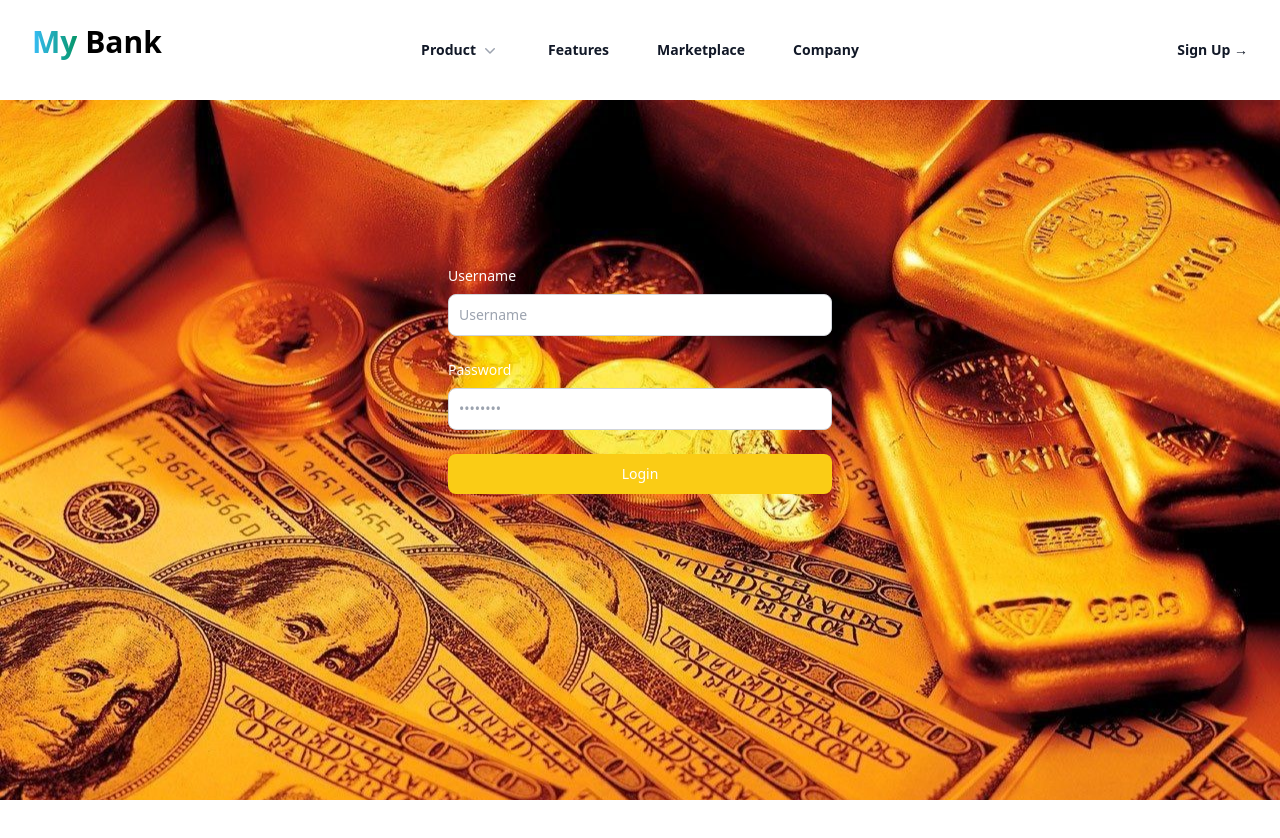
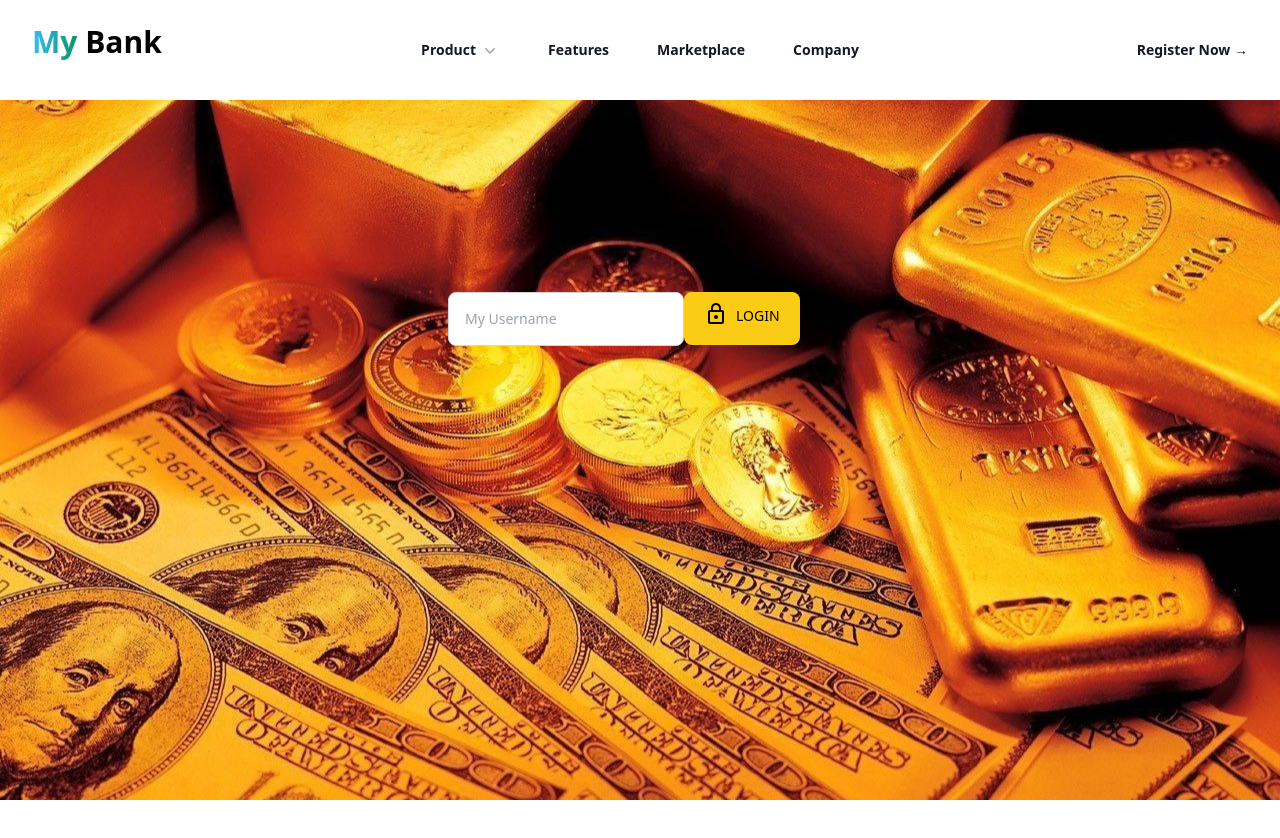
Before and after one commit to mfaizmohamad/Banking_App_Client, a React (Vite) app: page /#/ in a window 1280 px wide. Shown: the top 838 px of the page. Built offline with nearby package versions, Linux system fonts and the light colour scheme.

Commit message:
login add feature

```diff
--- a/src/auth/Login.tsx
+++ b/src/auth/Login.tsx
@@ -1,36 +1,35 @@
 import { ChangeEvent, FormEvent, useEffect, useState } from "react";
-
 import { useNavigate } from "react-router-dom";
-
 import routingPath from "../routing/Router_Path";
 import { errorListner, inputError } from "../utils/Input_error";
 import HeaderAuth from "../component/HeaderAuth";
-
+import { MdLockOutline } from "react-icons/md";
 
 interface FormData {
   login: string;
-  password: any;
+  password: string;
 }
 
 const Login = () => {
   const navigate = useNavigate();
-
   const [invalid, setInvalid] = useState(false);
-
   const [formData, setFormData] = useState<FormData>({
     login: "",
     password: "",
   });
+  const [isModalOpen, setIsModalOpen] = useState(false);
 
   const handleChange = (e: ChangeEvent<HTMLInputElement>) => {
     const { name, value } = e.target;
-    setFormData({
-      ...formData,
-      [name]: value,
-    });
+    setFormData({ ...formData, [name]: value });
   };
 
-  const handleSubmit = async (e: FormEvent<HTMLFormElement>) => {
+  const handleUsernameSubmit = (e: FormEvent<HTMLFormElement>) => {
+    e.preventDefault();
+    setIsModalOpen(true);
+  };
+
+  const handlePasswordSubmit = async (e: FormEvent<HTMLFormElement>) => {
     e.preventDefault();
     try {
       const response = await postQuestion(formData);
@@ -79,20 +78,14 @@ const Login = () => {
     errorListner();
   }, []);
 
+  const loginUsername = formData.login
+
   return (
     <section className="custom-bg bg-cover bg-center bg-no-repeat h-screen">
-      <HeaderAuth/>
+      <HeaderAuth />
       <div className="flex flex-col items-center justify-center px-6 py-8 mx-auto md:h-screen lg:py-0">
         <div className="w-full rounded-lg md:mt-0 sm:max-w-md xl:p-0">
           <div className="p-6 mt-[-15rem] space-y-4 md:space-y-6 sm:p-8">
-            {/* <div className="flex justify-center">
-              <h1 className="mb-4 text-center text-2xl font-extrabold text-black dark:text-white md:text-2xl lg:text-3xl">
-                <span className="text-transparent bg-clip-text bg-gradient-to-r to-emerald-600 from-sky-400">
-                  My
-                </span>{" "}
-                Bank
-              </h1>
-            </div> */}
             {invalid && (
               <div className="flex justify-center mb-5 mt-[-5rem]">
                 <div className="bg-[#f8d7da] text-center text-red-700 w-[24rem] py-5 rounded-md">
@@ -102,19 +95,13 @@ const Login = () => {
             )}
             <form
               className="space-y-4 md:space-y-6"
-              action="#"
+              onSubmit={handleUsernameSubmit}
               onInvalid={(e) => {
                 inputError(e);
               }}
-              onSubmit={handleSubmit}
             >
+              <div className="flex">
                 <div>
-                <label
-                  htmlFor="text"
-                  className="block mb-2 text-sm font-medium text-white"
-                >
-                  Username
-                </label>
                   <input
                     type="text"
                     name="login"
@@ -123,17 +110,66 @@ const Login = () => {
                     required
                     error-required={"Please insert username"}
                     id="login"
-                  className="border border-gray-300 text-gray-900 sm:text-sm rounded-lg focus:ring-primary-600 focus:border-primary-600 block w-full p-2.5"
-                  placeholder="Username"
+                    className="border border-gray-300 text-gray-900 sm:text-sm rounded-lg focus:ring-primary-600 focus:border-primary-600 block w-full p-4"
+                    placeholder="My Username"
                   />
                 </div>
+                <button
+                  type="submit"
+                  className="h-[3.3rem] flex text-black bg-yellow-400 hover:bg-yellow-300 focus:ring-4 focus:outline-none focus:ring-primary-300 font-medium rounded-lg text-sm px-5 py-2.5 text-center"
+                >
+                  <MdLockOutline className="mr-2 text-[1.5rem]" />
+                  <span className="inline-block mt-1">LOGIN</span>
+                </button>
+              </div>
+            </form>
+
+            {isModalOpen && (
+              <div
+                id="authentication-modal"
+                aria-hidden="true"
+                className="overflow-y-auto overflow-x-hidden fixed top-0 right-0 left-0 z-50 justify-center items-center w-full md:inset-0 h-[calc(100%-1rem)] max-h-full flex"
+              >
+                <div className="relative p-4 w-full max-w-md max-h-full">
+                  <div className="relative w-[50rem] h-[30rem] ml-[-10rem] opacity-95 bg-white rounded-lg shadow dark:bg-gray-700">
+                    <div className="flex items-center justify-between p-4 md:p-5 border-b rounded-t dark:border-gray-600">
+                      <h3 className="text-xl font-semibold text-gray-900 dark:text-white">
+                        Please insert your password
+                      </h3>
+                      <button
+                        type="button"
+                        className="end-2.5 text-gray-400 bg-transparent hover:bg-gray-200 hover:text-gray-900 rounded-lg text-sm w-8 h-8 ms-auto inline-flex justify-center items-center dark:hover:bg-gray-600 dark:hover:text-white"
+                        onClick={() => setIsModalOpen(false)}
+                      >
+                        <svg
+                          className="w-3 h-3"
+                          aria-hidden="true"
+                          xmlns="http://www.w3.org/2000/svg"
+                          fill="none"
+                          viewBox="0 0 14 14"
+                        >
+                          <path
+                            stroke="currentColor"
+                            stroke-linecap="round"
+                            stroke-linejoin="round"
+                            stroke-width="2"
+                            d="m1 1 6 6m0 0 6 6M7 7l6-6M7 7l-6 6"
+                          />
+                        </svg>
+                        <span className="sr-only">Close modal</span>
+                      </button>
+                    </div>
+                    <h1 className="text-center text-lg mt-10"><span className="font-bold">Hello</span> {loginUsername} !</h1>
+                    <div className="p-4 md:p-5 flex justify-center mt-[5rem]">
+                      <form
+                        className="space-y-4 md:space-y-6"
+                        onSubmit={handlePasswordSubmit}
+                        onInvalid={(e) => {
+                          inputError(e);
+                        }}
+                      >
+                        <div className="bg-white flex ">
                           <div>
-                <label
-                  htmlFor="password"
-                  className="block mb-2 text-sm font-medium text-white "
-                >
-                  Password
-                </label>
                             <input
                               type="password"
                               name="password"
@@ -142,17 +178,24 @@ const Login = () => {
                               required
                               error-required={"Please insert password"}
                               id="password"
-                  placeholder="••••••••"
-                  className="border border-gray-300 text-gray-900 sm:text-sm rounded-lg focus:ring-primary-600 focus:border-primary-600 block w-full p-2.5"
+                              placeholder="Password"
+                              className="border border-gray-300 text-gray-900 sm:text-sm rounded-lg focus:ring-primary-600 focus:border-primary-600 block w-full p-3"
                             />
                           </div>
                           <button
                             type="submit"
-                className=" w-full text-white bg-yellow-400 hover:bg-yellow-300 focus:ring-4 focus:outline-none focus:ring-primary-300 font-medium rounded-lg text-sm px-5 py-2.5 text-center"
+                            className="h-[3rem] flex text-black bg-yellow-400 hover:bg-yellow-300 focus:ring-4 focus:outline-none focus:ring-primary-300 font-medium rounded-lg text-sm px-5 py-2.5 text-center"
                           >
-                Login
+                            <MdLockOutline className="mr-2 text-[1.5rem]" />
+                            <span className="inline-block mt-1">LOGIN</span>
                           </button>
+                        </div>
                       </form>
+                    </div>
+                  </div>
+                </div>
+              </div>
+            )}
           </div>
         </div>
       </div>
--- a/src/component/Deposit.tsx
+++ b/src/component/Deposit.tsx
@@ -72,7 +72,7 @@ const Deposit = () => {
   };
 
   return (
-    <div  className="grid gap-5 justify-center mt-10">
+    <div  className="grid gap-5 justify-center mt-16">
       <form className="w-full max-w-sm" onSubmit={handleSubmit}>
         <div className="flex items-center border-b border-teal-500 py-2">
           <input
--- a/src/component/Header.tsx
+++ b/src/component/Header.tsx
@@ -1,6 +1,6 @@
-'use client'
+"use client";
 
-import { useState } from 'react'
+import { useState } from "react";
 import {
   Dialog,
   DialogPanel,
@@ -11,7 +11,7 @@ import {
   PopoverButton,
   PopoverGroup,
   PopoverPanel,
-} from '@headlessui/react'
+} from "@headlessui/react";
 import {
   ArrowPathIcon,
   Bars3Icon,
@@ -20,40 +20,76 @@ import {
   FingerPrintIcon,
   SquaresPlusIcon,
   XMarkIcon,
-} from '@heroicons/react/24/outline'
-import { ChevronDownIcon, PhoneIcon, PlayCircleIcon } from '@heroicons/react/20/solid'
-import { useNavigate } from 'react-router-dom'
-import routingPath from '../routing/Router_Path'
+} from "@heroicons/react/24/outline";
+import {
+  ChevronDownIcon,
+  PhoneIcon,
+  PlayCircleIcon,
+} from "@heroicons/react/20/solid";
+import { useNavigate } from "react-router-dom";
+import routingPath from "../routing/Router_Path";
 
 const products = [
-  { name: 'Analytics', description: 'Get a better understanding of your traffic', href: '#', icon: ChartPieIcon },
-  { name: 'Engagement', description: 'Speak directly to your customers', href: '#', icon: CursorArrowRaysIcon },
-  { name: 'Security', description: 'Your customers’ data will be safe and secure', href: '#', icon: FingerPrintIcon },
-  { name: 'Integrations', description: 'Connect with third-party tools', href: '#', icon: SquaresPlusIcon },
-  { name: 'Automations', description: 'Build strategic funnels that will convert', href: '#', icon: ArrowPathIcon },
-]
+  {
+    name: "Analytics",
+    description: "Get a better understanding of your traffic",
+    href: "#",
+    icon: ChartPieIcon,
+  },
+  {
+    name: "Engagement",
+    description: "Speak directly to your customers",
+    href: "#",
+    icon: CursorArrowRaysIcon,
+  },
+  {
+    name: "Security",
+    description: "Your customers’ data will be safe and secure",
+    href: "#",
+    icon: FingerPrintIcon,
+  },
+  {
+    name: "Integrations",
+    description: "Connect with third-party tools",
+    href: "#",
+    icon: SquaresPlusIcon,
+  },
+  {
+    name: "Automations",
+    description: "Build strategic funnels that will convert",
+    href: "#",
+    icon: ArrowPathIcon,
+  },
+];
 const callsToAction = [
-  { name: 'Watch demo', href: '#', icon: PlayCircleIcon },
-  { name: 'Contact sales', href: '#', icon: PhoneIcon },
-]
+  { name: "Watch demo", href: "#", icon: PlayCircleIcon },
+  { name: "Contact sales", href: "#", icon: PhoneIcon },
+];
 
 export default function Header() {
-  const [mobileMenuOpen, setMobileMenuOpen] = useState(false)
+  const [mobileMenuOpen, setMobileMenuOpen] = useState(false);
   const navigate = useNavigate();
 
-  function handleRedirect(e: { preventDefault: () => void; }) {
+  function handleRedirect(e: { preventDefault: () => void }) {
     e.preventDefault();
     navigate(routingPath.login);
   }
 
   return (
     <header className="bg-white">
-      <nav aria-label="Global" className="mx-auto flex max-w-7xl items-center justify-between p-6 lg:px-8">
+      <nav
+        aria-label="Global"
+        className="mx-auto flex max-w-7xl items-center justify-between p-6 lg:px-8"
+      >
         <div className="flex lg:flex-1">
-          <a href="#" className="-m-1.5 p-1.5">
-            <span className="sr-only">Your Company</span>
-            <img alt="" src="https://tailwindui.com/img/logos/mark.svg?color=indigo&shade=600" className="h-8 w-auto" />
-          </a>
+          <div className="flex justify-center">
+            <h1 className="mb-4 text-center text-2xl font-extrabold text-black dark:text-white md:text-2xl lg:text-3xl">
+              <span className="text-transparent bg-clip-text bg-gradient-to-r to-emerald-600 from-sky-400">
+                My
+              </span>{" "}
+              Bank
+            </h1>
+          </div>
         </div>
         <div className="flex lg:hidden">
           <button
@@ -69,7 +105,10 @@ export default function Header() {
           <Popover className="relative">
             <PopoverButton className="flex items-center gap-x-1 text-sm font-semibold leading-6 text-gray-900">
               Product
-              <ChevronDownIcon aria-hidden="true" className="h-5 w-5 flex-none text-gray-400" />
+              <ChevronDownIcon
+                aria-hidden="true"
+                className="h-5 w-5 flex-none text-gray-400"
+              />
             </PopoverButton>
 
             <PopoverPanel
@@ -83,10 +122,16 @@ export default function Header() {
                     className="group relative flex items-center gap-x-6 rounded-lg p-4 text-sm leading-6 hover:bg-gray-50"
                   >
                     <div className="flex h-11 w-11 flex-none items-center justify-center rounded-lg bg-gray-50 group-hover:bg-white">
-                      <item.icon aria-hidden="true" className="h-6 w-6 text-gray-600 group-hover:text-indigo-600" />
+                      <item.icon
+                        aria-hidden="true"
+                        className="h-6 w-6 text-gray-600 group-hover:text-indigo-600"
+                      />
                     </div>
                     <div className="flex-auto">
-                      <a href={item.href} className="block font-semibold text-gray-900">
+                      <a
+                        href={item.href}
+                        className="block font-semibold text-gray-900"
+                      >
                         {item.name}
                         <span className="absolute inset-0" />
                       </a>
@@ -102,7 +147,10 @@ export default function Header() {
                     href={item.href}
                     className="flex items-center justify-center gap-x-2.5 p-3 text-sm font-semibold leading-6 text-gray-900 hover:bg-gray-100"
                   >
-                    <item.icon aria-hidden="true" className="h-5 w-5 flex-none text-gray-400" />
+                    <item.icon
+                      aria-hidden="true"
+                      className="h-5 w-5 flex-none text-gray-400"
+                    />
                     {item.name}
                   </a>
                 ))}
@@ -121,12 +169,19 @@ export default function Header() {
           </a>
         </PopoverGroup>
         <div className="hidden lg:flex lg:flex-1 lg:justify-end">
-          <a onClick={handleRedirect} className="text-sm font-semibold leading-6 text-gray-900">
+          <a
+            onClick={handleRedirect}
+            className="text-sm cursor-pointer font-semibold leading-6 text-gray-900"
+          >
             Log Out <span aria-hidden="true">&rarr;</span>
           </a>
         </div>
       </nav>
-      <Dialog open={mobileMenuOpen} onClose={setMobileMenuOpen} className="lg:hidden">
+      <Dialog
+        open={mobileMenuOpen}
+        onClose={setMobileMenuOpen}
+        className="lg:hidden"
+      >
         <div className="fixed inset-0 z-10" />
         <DialogPanel className="fixed inset-y-0 right-0 z-10 w-full overflow-y-auto bg-white px-6 py-6 sm:max-w-sm sm:ring-1 sm:ring-gray-900/10">
           <div className="flex items-center justify-between">
@@ -153,7 +208,10 @@ export default function Header() {
                 <Disclosure as="div" className="-mx-3">
                   <DisclosureButton className="group flex w-full items-center justify-between rounded-lg py-2 pl-3 pr-3.5 text-base font-semibold leading-7 text-gray-900 hover:bg-gray-50">
                     Product
-                    <ChevronDownIcon aria-hidden="true" className="h-5 w-5 flex-none group-data-[open]:rotate-180" />
+                    <ChevronDownIcon
+                      aria-hidden="true"
+                      className="h-5 w-5 flex-none group-data-[open]:rotate-180"
+                    />
                   </DisclosureButton>
                   <DisclosurePanel className="mt-2 space-y-2">
                     {[...products, ...callsToAction].map((item) => (
@@ -200,5 +258,5 @@ export default function Header() {
         </DialogPanel>
       </Dialog>
     </header>
-  )
+  );
 }
--- a/src/component/HeaderAuth.tsx
+++ b/src/component/HeaderAuth.tsx
@@ -50,14 +50,14 @@ export default function HeaderAuth() {
     <header className="bg-white">
       <nav aria-label="Global" className="mx-auto flex max-w-7xl items-center justify-between p-6 lg:px-8">
         <div className="flex lg:flex-1">
-        <div className="flex justify-center">
+          <div className="flex justify-center">
               <h1 className="mb-4 text-center text-2xl font-extrabold text-black dark:text-white md:text-2xl lg:text-3xl">
                 <span className="text-transparent bg-clip-text bg-gradient-to-r to-emerald-600 from-sky-400">
                   My
                 </span>{" "}
                 Bank
               </h1>
-            </div>
+          </div>
         </div>
         <div className="flex lg:hidden">
           <button
@@ -125,8 +125,8 @@ export default function HeaderAuth() {
           </a>
         </PopoverGroup>
         <div className="hidden lg:flex lg:flex-1 lg:justify-end">
-          <a onClick={handleRedirect} className="text-sm font-semibold leading-6 text-gray-900">
-           Sign Up <span aria-hidden="true">&rarr;</span>
+          <a onClick={handleRedirect} className="text-sm cursor-pointer font-semibold leading-6 text-gray-900">
+           Register Now <span aria-hidden="true">&rarr;</span>
           </a>
         </div>
       </nav>
--- a/src/component/Withdraw.tsx
+++ b/src/component/Withdraw.tsx
@@ -71,7 +71,7 @@ const Withdraw = () => {
   };
 
   return (
-    <div className="grid gap-5 justify-center mt-10">
+    <div className="grid gap-5 justify-center mt-16">
       <form className="w-full max-w-sm" onSubmit={handleSubmit}>
         <div className="flex items-center border-b border-teal-500 py-2">
           <input
```
Lines whose indentation alone changed are shown as unchanged.
